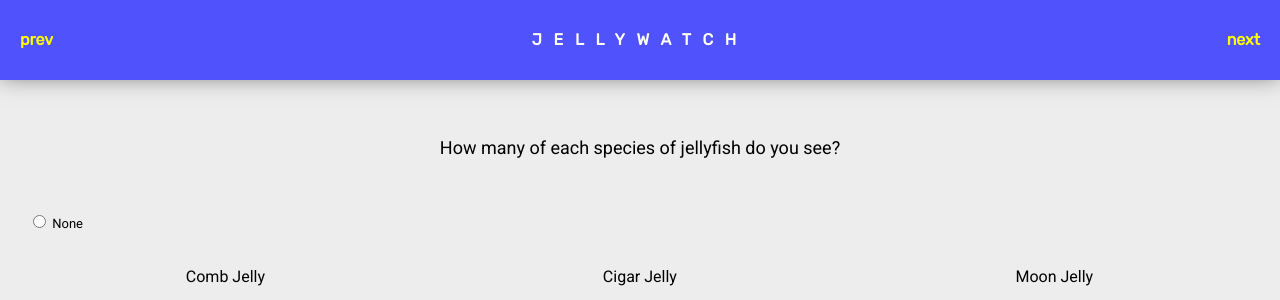
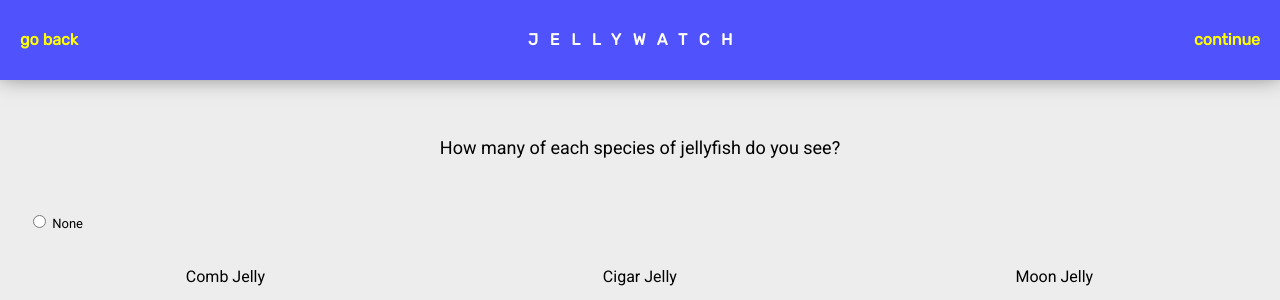
Before and after one commit to BigYuns/JellyWatch, a Python web app: template templates/form_page.html in a window 1280 px wide. Shown: the top 300 px of the page. Run offline with Jinja, Linux system fonts and the light colour scheme; the template is opened without the code that fills it, so the values that code supplies are empty.

Commit message:
fixed go back/continue buttons

```diff
--- a/templates/form_page.html
+++ b/templates/form_page.html
@@ -21,10 +21,10 @@
 
     <div id="header">
         <div id="prev">
-            <a href="" id="prev_text">prev</a>
+            <a href="" id="prev_text">go back</a>
             </div>
         <div id="next">
-            <a href="" id="next_text">next</a>
+            <a href="" id="next_text">continue</a>
             </div>
         <!-- <div id="page_title"></div> -->
         <div id="logo">JELLYWATCH</div>
@@ -244,22 +244,33 @@
             $('#form').children().not(".visible").hide();
         })
 
+        $('#prev_text').click(function(e){
+            e.preventDefault();
+            if ($('.visible').attr('id')=="jellyfish_questions"){
+                //go to MAP
+                window.location.href="map.html"
+            } else if ($('.visible').attr('id')=="photo_comments"){
+                $('#next_text').show();
+            };
+            $('.visible').prev().toggle(function(){
+                $(this).toggleClass("visible");
+            });
+            $('.visible').last().toggle(function(){
+                $(this).toggleClass("visible");
+            });
+        });
+
+
         $('#next_text').click(function(e){
             e.preventDefault();
             $('.visible').next().toggle(function(){
                 $(this).toggleClass("visible");
+                if ($(this).attr('id')=="photo_comments"){
+                    //hide the next button
+                    $('#next_text').hide();
+                };
             });
             $('.visible').first().toggle(function(){
-                $(this).toggleClass("visible");
-            });
-        });
-
-        $('#prev_text').click(function(e){
-            e.preventDefault();
-            $('.visible').prev().toggle(function(){
-                $(this).toggleClass("visible");
-            });
-            $('.visible').last().toggle(function(){
                 $(this).toggleClass("visible");
             });
         });
```
